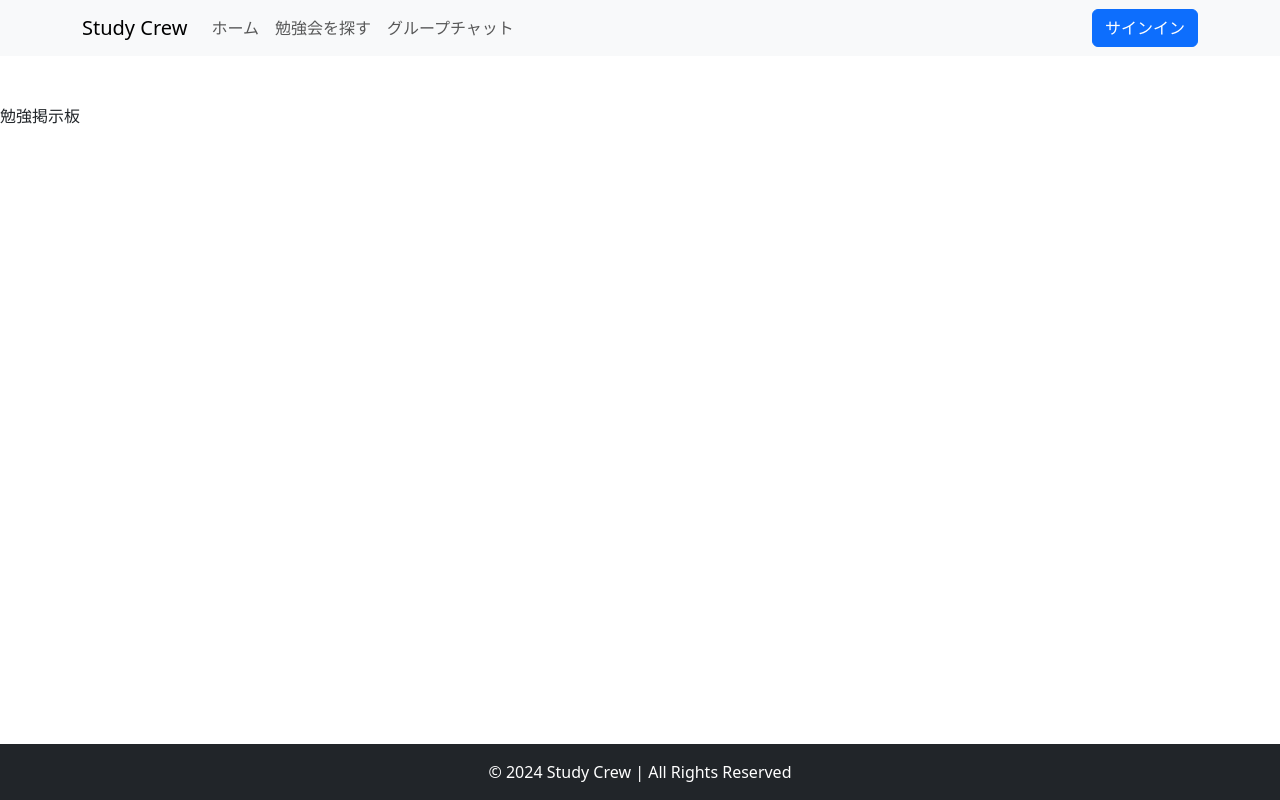
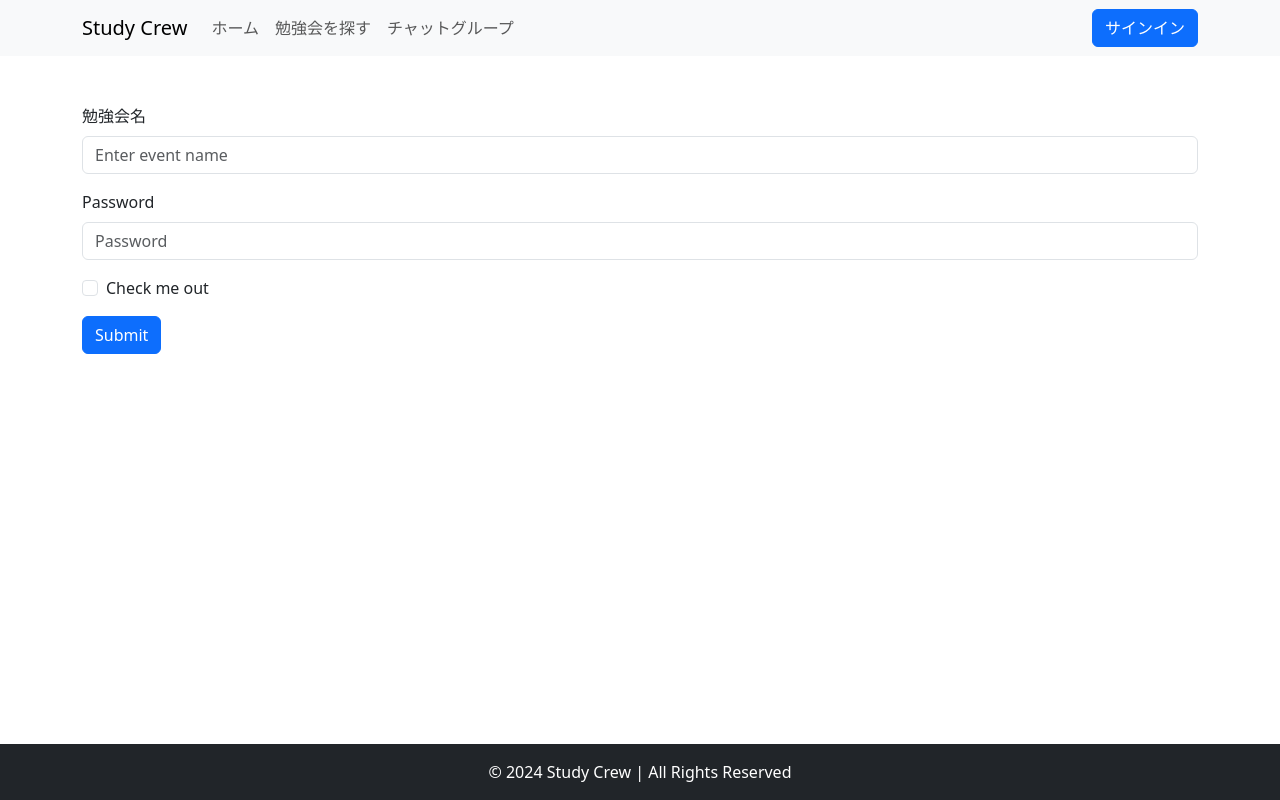
Before and after one commit to haru-student/study-crew, a React (Vite) app in the folder frontend/: page /meetsup in a window 1280 px wide. Built offline with nearby package versions, Linux system fonts and the light colour scheme; no server answers.

Commit message:
次はデータベースと接続すること

```diff
--- a/frontend/src/App.css
+++ b/frontend/src/App.css
@@ -1,10 +1,16 @@
-.toppage {
+.introduction {
   width: 500px;
-  max-width: 95%;
+  max-width: 90%;
   margin-left: auto;
   margin-right: auto;
 }
 
+.toppage {
+  width: 800px;
+  max-width: 90%;
+  margin-left: auto;
+  margin-right: auto;
+}
 .features img {
   height: 60%;
   width: auto;
--- a/frontend/src/App.jsx
+++ b/frontend/src/App.jsx
@@ -10,6 +10,7 @@ import { BrowserRouter, Route, Routes } from 'react-router-dom';
 import Profile from './Profile';
 import Meetups from './Meetups';
 import Chat from './Chat';
+import Newsession from './Newsession';
 
 function App() {
   const [user] = useAuthState(auth);
@@ -21,9 +22,9 @@ function App() {
         <main className="flex-grow-1">
           <Routes>
             <Route path="/" element={<Home user={user} />} />
-            <Route path="/user/:uid" element={<Profile user={user} />} />
             <Route path="/meetsup" element={<Meetups user={user} />} />
             <Route path="/chatgroup" element={<Chat user={user} />} />
+            <Route path="/createsession" element={<Newsession user={user} />} />
           </Routes>
         </main>
         <Footer />
--- a/frontend/src/Header.jsx
+++ b/frontend/src/Header.jsx
@@ -10,16 +10,13 @@ function Header({ user }) {
   return (
     <Navbar expand="lg" className="bg-body-tertiary mb-5">
       <Container>
-        <Navbar.Brand as={Link} to="/">Study Crew</Navbar.Brand>  {/* ブランドをLinkに変更 */}
+        <Navbar.Brand as={Link} to="/">Study Crew</Navbar.Brand>
         <Navbar.Toggle aria-controls="basic-navbar-nav" />
         <Navbar.Collapse id="basic-navbar-nav">
           <Nav className="me-auto">
-            <Nav.Link as={Link} to="/">ホーム</Nav.Link>  {/* Nav.LinkをLinkに変更 */}
-            {user && (
-              <Nav.Link as={Link} to={`/user/${user.uid}`}>マイページ</Nav.Link>
-            )}
+            <Nav.Link as={Link} to="/">ホーム</Nav.Link>
             <Nav.Link as={Link} to={`/meetsup`}>勉強会を探す</Nav.Link>
-            <Nav.Link as={Link} to={`/chatgroup`}>グループチャット</Nav.Link>
+            <Nav.Link as={Link} to={`/chatgroup`}>チャットグループ</Nav.Link>
           </Nav>
           {user ? (
             <Button className="btn-danger" onClick={signOut}>
--- a/frontend/src/Home.jsx
+++ b/frontend/src/Home.jsx
@@ -4,7 +4,7 @@ import Toppage from './Toppage';
 
 function Home({user}) {
     if (user){
-        return <Toppage />
+        return <Toppage user={user}/>
     }
     else {
         return <Introduction />
--- a/frontend/src/Introduction.jsx
+++ b/frontend/src/Introduction.jsx
@@ -9,7 +9,7 @@ function Introduction() {
         const [user] = useAuthState(auth);
         return (
             <div  className="text-center">
-            <Container className="toppage">
+            <Container className="introduction">
                 <h1>Study Crewにようこそ！</h1>
                 <p>
                     <b>Study Crew</b>は、あなたの学びの仲間を見つけ、一緒に成長するためのサービスです。
--- a/frontend/src/Meetups.jsx
+++ b/frontend/src/Meetups.jsx
@@ -1,11 +1,12 @@
-import React from 'react'
+import React from 'react';
+import Container from 'react-bootstrap/Container';
+import Button from 'react-bootstrap/Button';
+import { useNavigate } from 'react-router-dom';
+import Nosession from './Nosession';
+import Newsession from './Newsession';
 
-function Meetups() {
-  return (
-    <div>
-        勉強掲示板
-    </div>
-  )
+function Meetups({user}) {
+  return <Newsession user={user}/>
 }
 
 export default Meetups
--- /dev/null
+++ b/frontend/src/Newsession.jsx
@@ -0,0 +1,30 @@
+import React, { useEffect } from 'react';
+import Form from 'react-bootstrap/Form';
+import Button from 'react-bootstrap/esm/Button';
+import Container from 'react-bootstrap/esm/Container';
+
+function Newsession({ user }) {
+  return (
+    <Container class="border m-5 p-5">
+      <Form>
+        <Form.Group className="mb-3" controlId="event">
+          <Form.Label>勉強会名</Form.Label>
+          <Form.Control type="text" placeholder="Enter event name" />
+        </Form.Group>
+
+        <Form.Group className="mb-3" controlId="formBasicPassword">
+          <Form.Label>Password</Form.Label>
+          <Form.Control type="password" placeholder="Password" />
+        </Form.Group>
+        <Form.Group className="mb-3" controlId="formBasicCheckbox">
+          <Form.Check type="checkbox" label="Check me out" />
+        </Form.Group>
+        <Button variant="primary" type="submit">
+          Submit
+        </Button>
+      </Form>
+    </Container>
+  );
+}
+
+export default Newsession;
--- /dev/null
+++ b/frontend/src/Nosession.jsx
@@ -0,0 +1,18 @@
+import React from 'react'
+import Container from 'react-bootstrap/esm/Container'
+import Button from 'react-bootstrap/esm/Button'
+
+function Nosession({user}) {
+  return (
+    <Container className='text-center '>
+        <p>現在開催中の勉強会はありません。勉強会を開催してみませんか。</p>
+        {user ? (
+            <Button>勉強会を開催する</Button>
+          ) : (
+            <Button>ログインして勉強会を開催する</Button>
+          )}
+    </Container>
+  )
+}
+
+export default Nosession
--- a/frontend/src/Toppage.jsx
+++ b/frontend/src/Toppage.jsx
@@ -1,9 +1,57 @@
 import React from 'react'
+import Container from 'react-bootstrap/esm/Container'
+import { Row, Col, Image } from 'react-bootstrap';
+import Button from 'react-bootstrap/Button';
+import { Navigate } from 'react-router-dom';
 
-function Toppage() {
+function Toppage({user}) {
+  const [redirect, setRedirect] = React.useState(null);
+
+  const goToMeetsup = () => {
+    setRedirect('/meetsup');
+  };
+  const goToChat = () => {
+    setRedirect('/chatgroup');
+  }
+
+  if (redirect) {
+    return <Navigate to={redirect} />;
+  }
+
   return (
-    <div>Toppage</div>
-  )
+    <Container className='toppage'>
+      <Row className="align-items-center mb-2">
+        {/* 画像の部分 */}
+        <Col xs="auto">
+          <Image
+            src={user?.photoURL || 'default-image-url'}
+            alt="Profile Image"
+            roundedCircle
+            fluid
+          />
+        </Col>
+
+        {/* 名前と紹介文の部分 */}
+        <Col>
+          <div className="d-flex flex-column">
+            <h3>{user?.displayName || 'ユーザー名未設定'}</h3>
+            <p>プロフィールはまだ編集されていません。</p>
+          </div>
+        </Col>
+      </Row>
+      <hr />
+      <div className="text-center mb-5">
+        <h2 className="mb-2">参加中の勉強会</h2>
+        <p>現在参加中の勉強会はありません。</p>
+        <Button onClick={goToMeetsup}>勉強会を探す</Button>
+      </div>
+      <div className="text-center">
+        <h2 className="mb-2">参加中のチャット</h2>
+        <p>現在参加中のチャットはありません。</p>
+        <Button onClick={goToChat}>グループチャットを探す</Button>
+      </div>
+    </Container>
+  );
 }
 
-export default Toppage
+export default Toppage;
```
